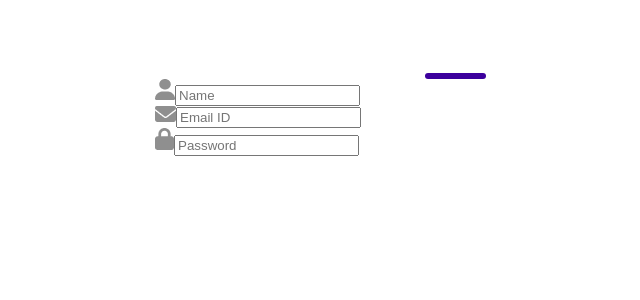
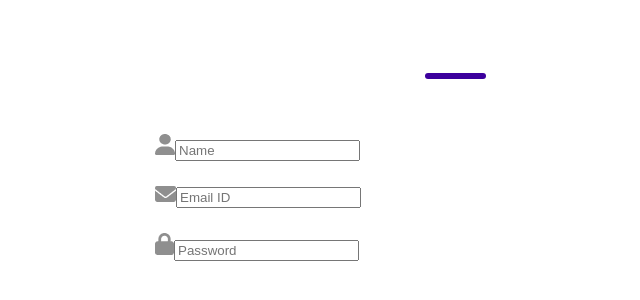
Before and after one commit to isurudayananda/login-signup, a React (Create React App) app in the folder login-signup/: page / in a window 1280 px wide. Shown: the part 166-466 px from the top of the page, without its empty margins (185-825 px from the left). Built offline with nearby package versions, Linux system fonts and the light colour scheme.

Commit message:
css for inputs

```diff
--- a/login-signup/src/Components/Loginsignup/Loginsignup.css
+++ b/login-signup/src/Components/Loginsignup/Loginsignup.css
@@ -29,3 +29,10 @@
     background: #3c009d;
     border-radius: 9px;
 }
+
+.inputs{
+    margin-top: 55px;
+    display: flex;
+    flex-direction: column;
+    gap: 25px;
+}
```
